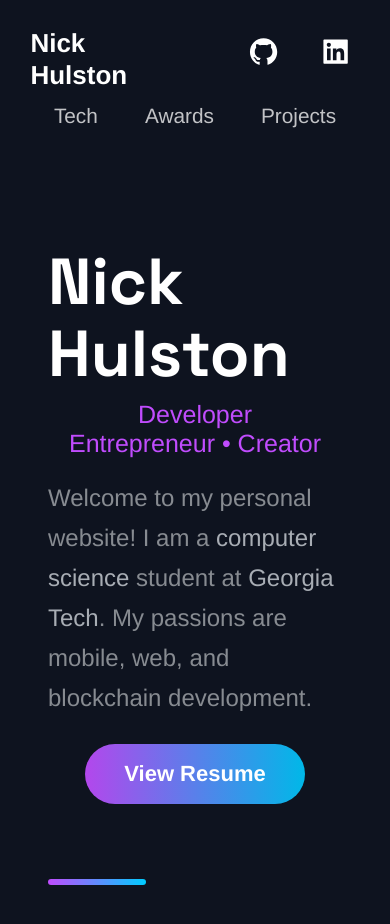
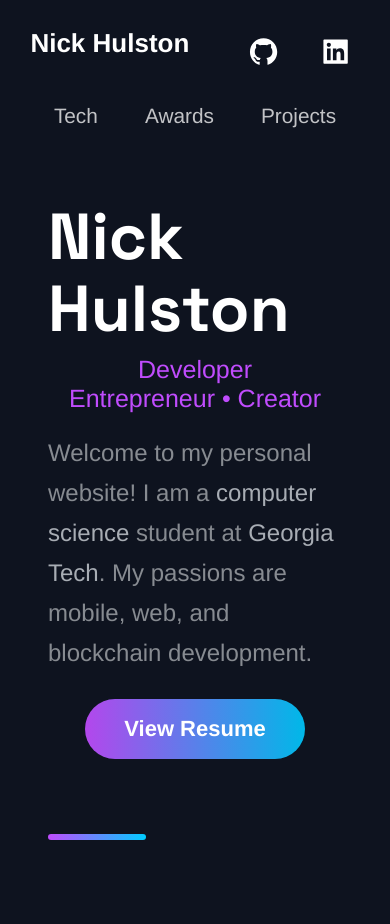
Before and after one commit to nhulston/nhulston, a Next.js app: page / in a window 390 px wide. Shown: the top 924 px of the page. Built offline with nearby package versions, Linux system fonts and the light colour scheme.

Commit message:
Improve navbar and projects section on mobile

```diff
--- a/src/styles/Navbar.module.css
+++ b/src/styles/Navbar.module.css
@@ -8,7 +8,7 @@
 }
 
 .name {
-    grid-area: 1 / 1 / 2 / 2;
+    grid-area: 1 / 1 / 2 / 3;
     display: flex;
     vertical-align: middle;
     font-size: 2.5rem;
@@ -66,18 +66,21 @@
     }
 }
 
-@media screen and (max-width: 1200px) {
-    .mainWrapper {
-        margin: 0 50px;
+@media screen and (max-width: 1100px) {
+    .socials {
+        margin-left: 25px;
     }
     .linksWrapper {
-        grid-area: 1 / 2 / 2 / 5;
+        grid-area: 1 / 3 / 2 / 5;
     }
 }
 
 @media screen and (max-width: 900px) {
     .socials {
         margin-left: 25px;
+    }
+    .linksWrapper {
+        grid-area: 1 / 3 / 2 / 6;
     }
 }
 
@@ -87,18 +90,19 @@
     }
 }
 
-@media screen and (max-width: 640px) {
+@media screen and (max-width: 670px) {
     .mainWrapper {
         margin: 0 20px;
         grid-template-rows: repeat(2, 60px);
         grid-column-gap: 0.5rem;
         grid-row-gap: 0.5rem;
     }
-
+    .name {
+        grid-area: 1 / 1 / 2 / 4;
+    }
     .linksWrapper {
         grid-area: 2 / 1 / 3 / 7;
     }
-
     .socialsWrapper {
         grid-area: 1 / 5 / 2 / 7;
     }
--- a/src/styles/Project.module.css
+++ b/src/styles/Project.module.css
@@ -36,7 +36,6 @@
     color: white;
     padding-top: 15px;
     font-size: 3rem;
-    font-family: 'Space Grotesk', sans-serif;
 }
 
 .hr {
@@ -88,6 +87,12 @@
     background: #801414;
 }
 
+@media screen and (max-width: 965px) {
+    .wrapper {
+        min-height: 0;
+    }
+}
+
 @media screen and (max-width: 520px) {
     .description {
         padding: 0 25px;
--- a/src/styles/Section.module.css
+++ b/src/styles/Section.module.css
@@ -77,3 +77,16 @@
         text-align: center;
     }
 }
+
+@media screen and (max-width: 670px) {
+    .overrideWrapper {
+        margin: 0 auto;
+        padding: 0 48px;
+        display: grid;
+        flex-direction: row;
+        max-width: 1040px;
+        position: relative;
+        grid-template-columns: 1fr 1fr;
+        z-index: 5;
+    }
+}
```
